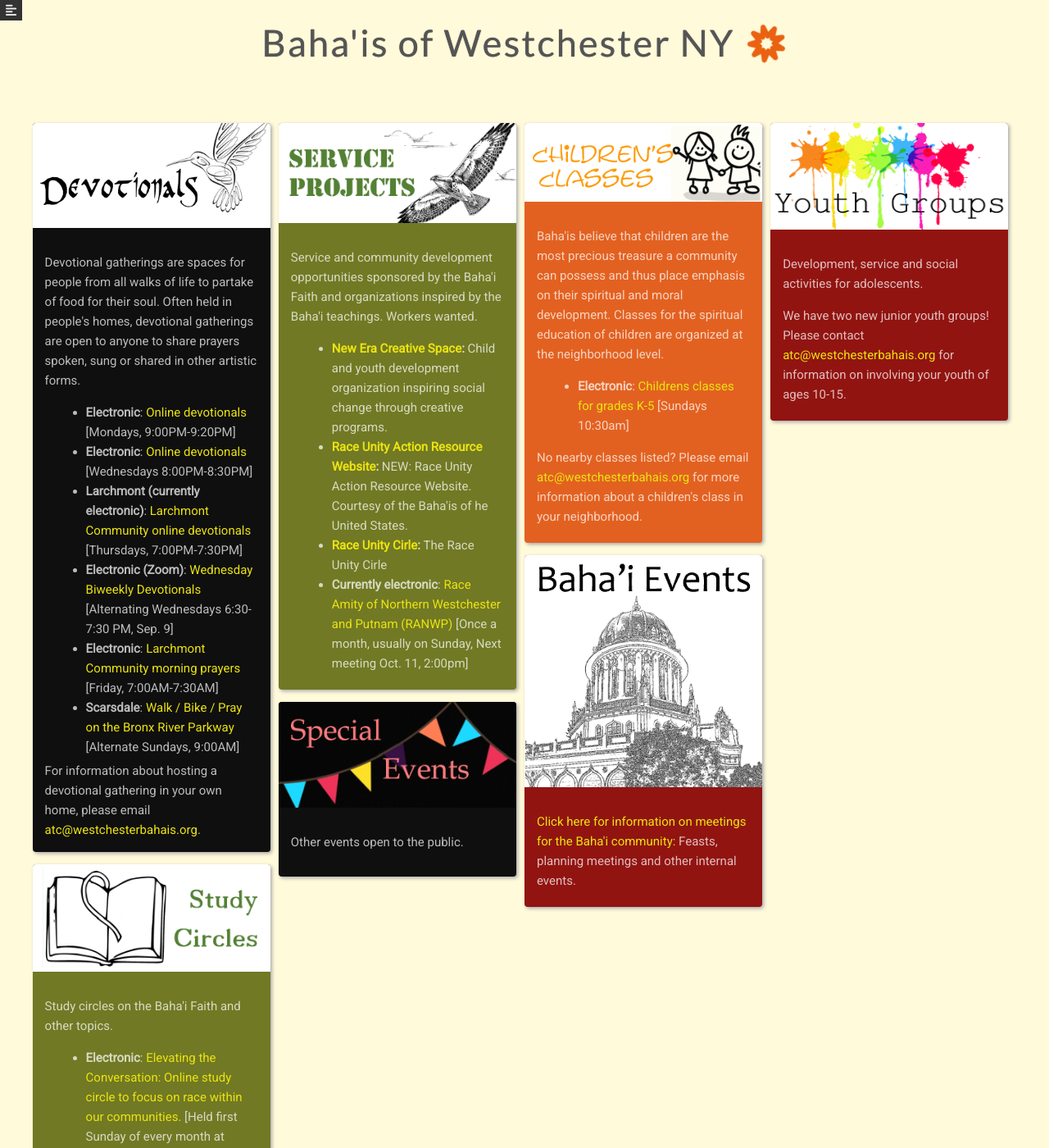
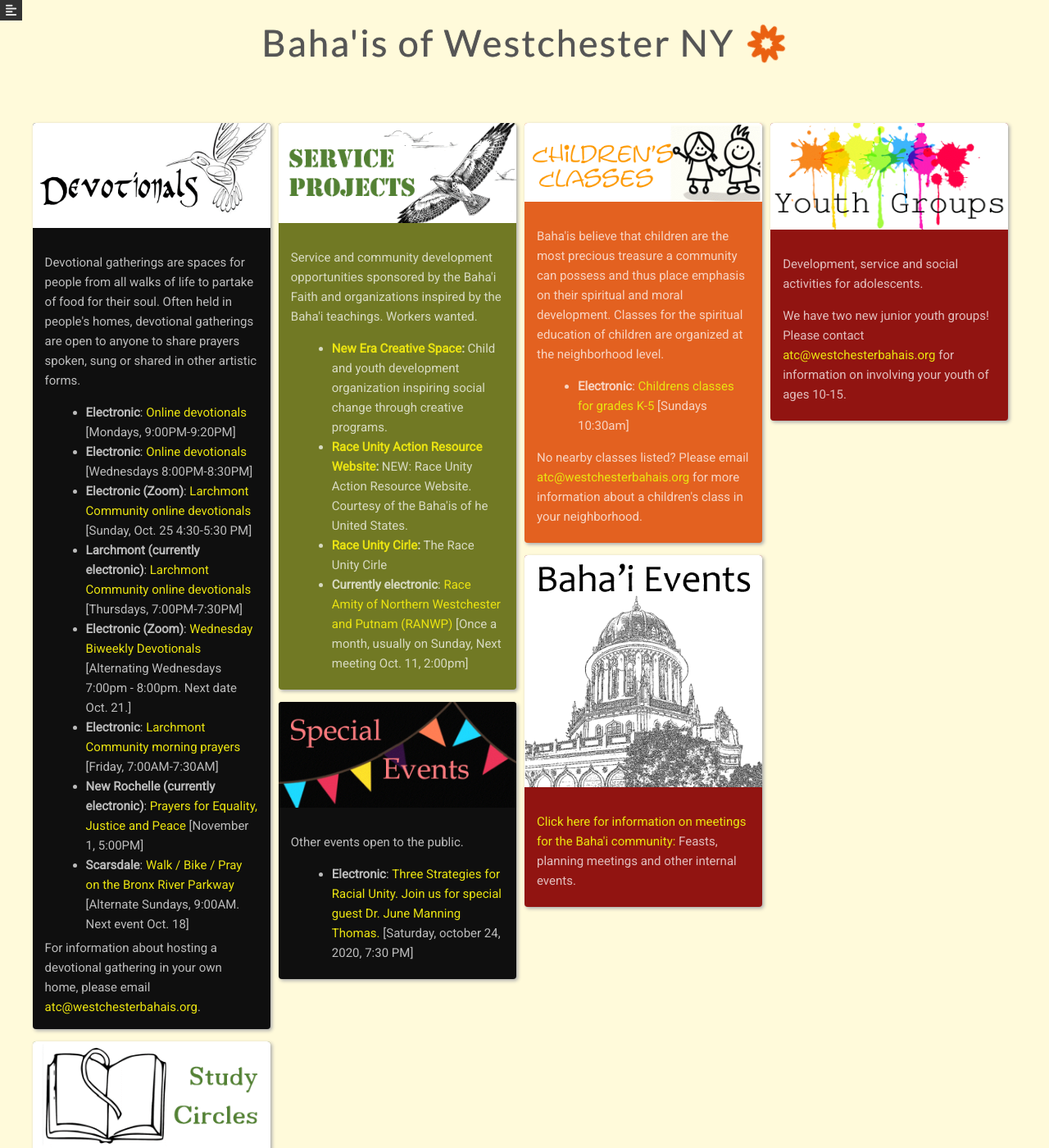
Before and after one commit to westchesterbahai/westchesterbahai.github.io, a Jekyll site: the page built from index.html, in a window 1280 px wide and 1400 px high. Shown: the whole window at 82% size. Built offline with Jekyll 4.4.1, drawn with Linux system fonts in a browser that asks for light colours; nearby versions of some CDN libraries.

Commit message:
changes for Oct 18 2020

```diff
--- /dev/null
+++ b/_devotionals/art-devotional.md
@@ -0,0 +1,14 @@
+---
+layout: post
+title:  "Art Devotional"
+description: Larchmont Community online devotionals
+location: Electronic (Zoom)
+time: Sunday, Oct. 25 4:30-5:30 PM
+color: BF360C
+---
+The theme for the next art devotional is "Movement and Change". We will be saying prayers and reading writings on change and transformation. We will be reflecting on transformative power of the arts to uplift society and to calm oneself. The beginning will include a dance/movement meditation that friends are welcome to participate in (cameras off if they are more comfortable with that!) and then we will create some art using any art supply of their choice.
+
+Feel free to invite any friends who are interested in the transformative power of the arts to uplift society!
+
+Zoom link will be sent a few days before the event. Contact <atc@westchesterbahais.org> for login information on how
+to join us.
--- a/_devotionals/livingston.md
+++ b/_devotionals/livingston.md
@@ -1,9 +1,9 @@
 ---
 layout: post
-title:  "T Livingsto devotionals"
+title:  "Wednesday Biweekly Devotionals"
 description: Wednesday Biweekly Devotionals
 location: Electronic (Zoom)
-time: Alternating Wednesdays 6:30-7:30 PM, Sep. 9
+time: Alternating Wednesdays 7:00pm - 8:00pm. Next date Oct. 21.
 color: BF360C
 ---
 Biweekly devotionals hosted on Zoom Please contact <atc@westchesterbahais.org>
--- /dev/null
+++ b/_devotionals/new-rochelle.md
@@ -0,0 +1,11 @@
+---
+layout: post
+title:  "Devotional to Pray for Equality, Justice and Peace"
+description: Prayers for Equality, Justice and Peace
+location: New Rochelle (currently electronic)
+time: November 1, 5:00PM
+color: BF360C
+---
+Join our devotional for Equality, Justice and Peace. Sponsored by the New
+Rochelle Baha'i community. Contact <atc@westchesterbahais.org> for login information on how
+to join us.
--- a/_devotionals/walkbikepray.md
+++ b/_devotionals/walkbikepray.md
@@ -3,7 +3,7 @@
 title:  "Walk-Bike-Pray on the Bronx River Parkway"
 description: "Walk / Bike / Pray on the Bronx River Parkway"
 location: Scarsdale
-time: "Alternate Sundays, 9:00AM"
+time: "Alternate Sundays, 9:00AM. Next event Oct. 18"
 color: BF360C
 ---
 Public devotional, followed by exercise on the Bronx River Parkway, which is closed
--- /dev/null
+++ b/_special-events/vibrant_communities.md
@@ -0,0 +1,12 @@
+---
+layout: post
+title:  "Interfaith Devotional & Talk Series"
+description: "Three Strategies for Racial Unity. Join us for special guest Dr. June Manning Thomas."
+location: Electronic
+time: Saturday, october 24, 2020, 7:30 PM
+color: BF360C
+---
+Next in our interfaith devotional and talk series "Creating
+Vibrant communities" is Dr. June Manning Thomas, author and
+Professor Emeritus. See <https://westchestercvc.splashthat.com> to
+register. Contact <westchester.cvc@gmail.com> for more information.
```
Also changed, not shown: _bahai-meeting/2020-10-15-ilm.md (deleted, +0 -8 lines), _bahai-meeting/2020-11-3-qudrat.md (added, +10 -0 lines), _bahai-meeting/cluster-reflection.md (added, +9 -0 lines), _bahai-meeting/post-convention.md (deleted, +0 -15 lines).
